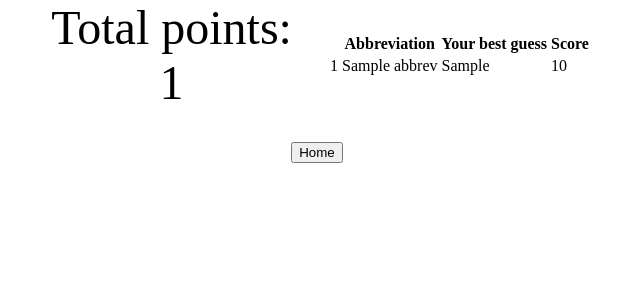
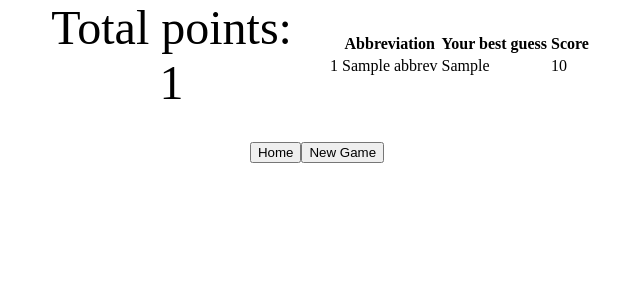
Before and after one commit to mathews012468/revab, a Django app: template revab/revabapp/templates/revabapp/results.html in a window 1280 px wide. Shown: the part 103-403 px from the top of the page, without its empty margins (323-963 px from the left). Run offline with Django 4.2, Linux system fonts and the light colour scheme; the template is opened without the code that fills it: most values are stand-ins (such as "Sample title", 1, 10 or a date in 2020).

Commit message:
add new game button in results page preserving prior game settings

```diff
--- a/revab/revabapp/templates/revabapp/results.html
+++ b/revab/revabapp/templates/revabapp/results.html
@@ -54,6 +54,13 @@
         {% csrf_token %}
         <input type="submit" value="Home">
       </form>
+      <form action="/game" method="post">
+        {% csrf_token %}
+        <input type="hidden" name="rounds" value="{{ rounds }}">
+        <input type="hidden" name="abbrev_length" value="{{ abbrev_length }}">
+        <input type="hidden" name="attempts_per_round" value="{{ attempts_per_round }}">
+        <input type="submit" value="New Game">
+      </form>
     </section>
   </main>
 </body>
--- a/revab/revabapp/views.py
+++ b/revab/revabapp/views.py
@@ -239,6 +239,9 @@ def game(request):
     #if game is over, move to results page
     if round_number > rounds:
         context = {
+            "rounds": rounds,
+            "attempts_per_round": attempts_per_round,
+            "abbrev_length": abbrev_length,
             "total_points": total_points,
             "round_history": round_history,
         }
```
